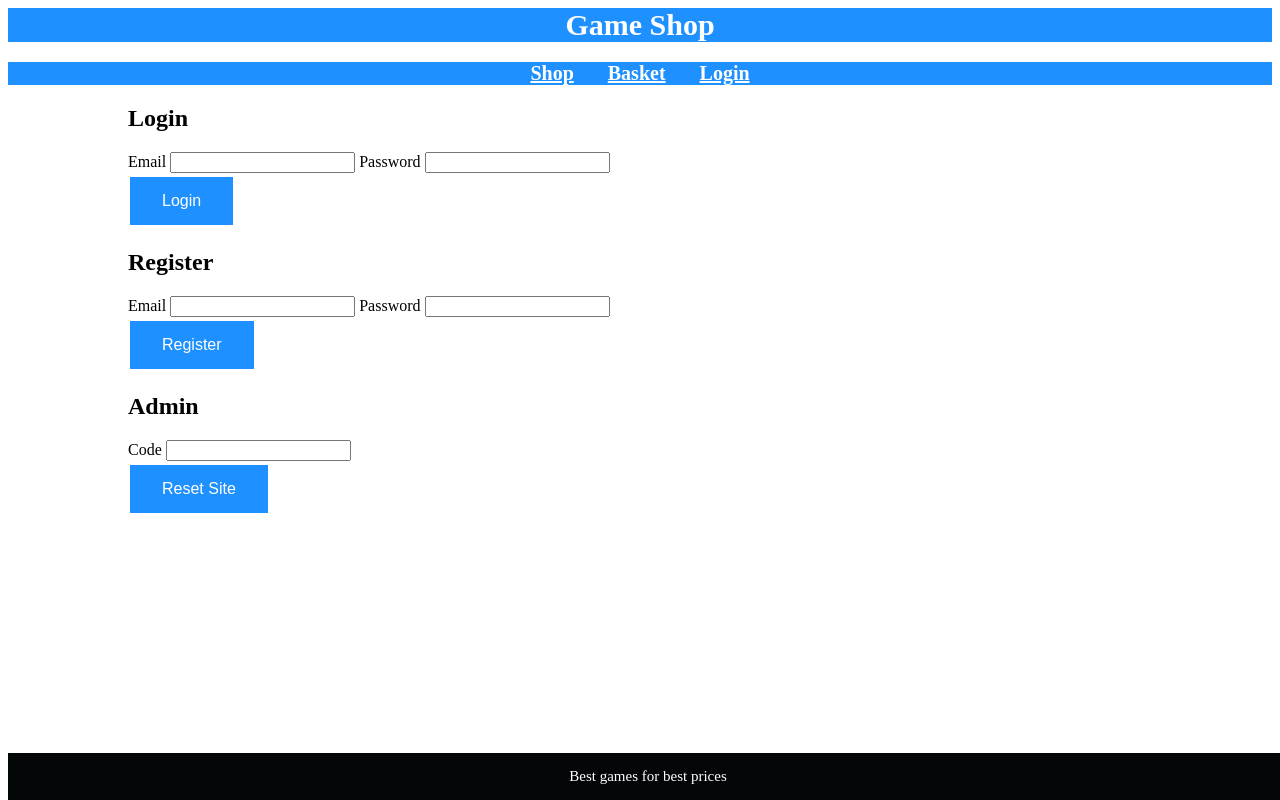
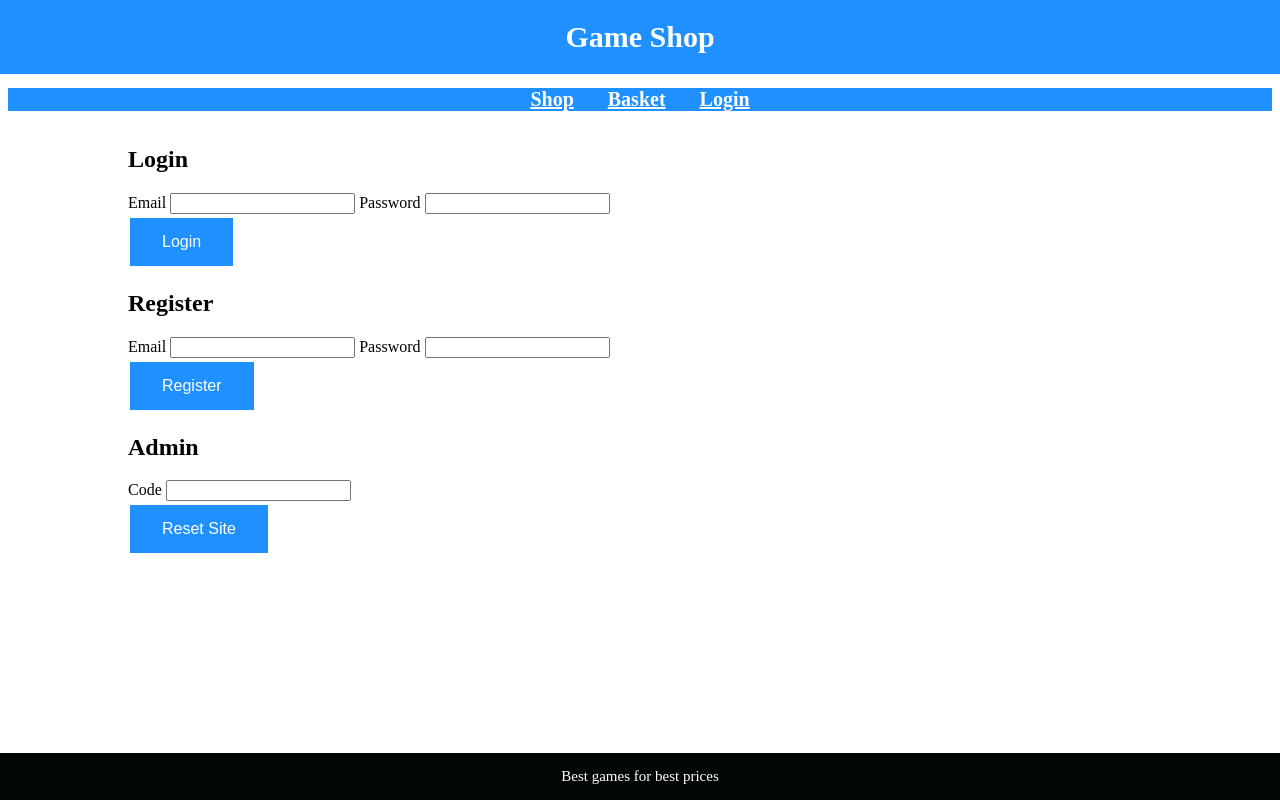
Before and after one commit to CS391-Project/GameShop, a plain HTML site: page login.html in a window 1280 px wide. Drawn offline with Linux system fonts and the light colour scheme.

Commit message:
design fixes

```diff
--- a/styles.css
+++ b/styles.css
@@ -1,14 +1,26 @@
+html, body {
+    max-width: 100%;
+    overflow-x: hidden;
+}
+
 header {
+    position: fixed;
+    left: 0;
+    top: 0;
+    width: 100%;
     background-color: dodgerblue
 }
 
 header>h1 {
     color: white;
-    font-size: 30;
+    font-size: 30px;
     text-align: center;
 }
 
 nav {
+    width:100%;
+    margin-top: 80px;
+    margin-bottom: 15px;
     background-color: dodgerblue;
     text-align: center;
     word-spacing: 30px;
@@ -17,7 +29,7 @@ nav {
 
 nav>a {
     color: white;
-    font-size: 20;
+    font-size: 20px;
     word-spacing: 30px;
     font-weight: bold;
 
@@ -25,7 +37,8 @@ nav>a {
 
 
 footer {
-    position: absolute;
+    position: fixed;
+    left: 0;
     bottom: 0;
     width: 100%;
     background-color: rgb(3, 6, 7);
@@ -33,7 +46,7 @@ footer {
 
 footer>p {
     color: white;
-    font-size: 15;
+    font-size: 15px;
     text-align: center;
 }
 
@@ -45,12 +58,12 @@ section {
 aside {
     position: absolute;
     left: 0;
-    font-size: 15;
+    font-size: 15px;
 }
 
 img {
-    width: 300;
-    height: 300;
+    width: 300px;
+    height: 300px;
     float: right;
 }
 
```
